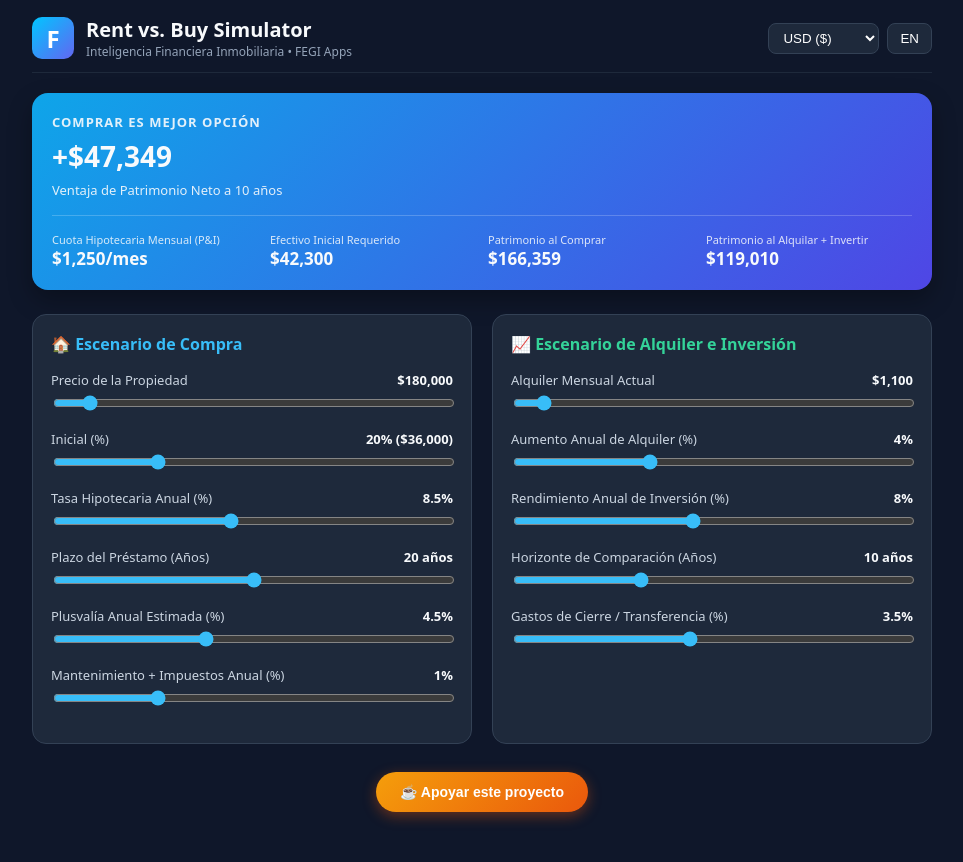
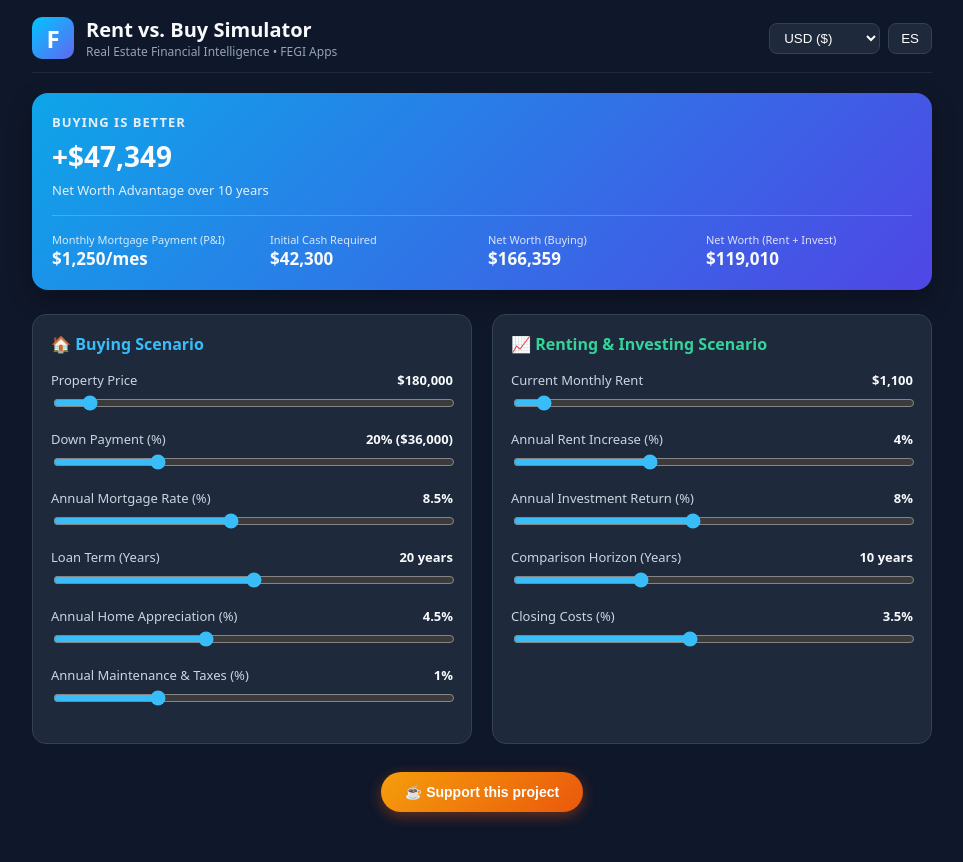
Before and after one commit to fegiapps/fegi-rent-vs-buy, a React (Vite) app: page / in a window 1280 px wide. Shown: the top 862 px of the page, without its empty margins (158-1121 px from the left). Built offline with nearby package versions, Linux system fonts and the light colour scheme.

Commit message:
Idioma Automatico

```diff
--- a/src/App.jsx
+++ b/src/App.jsx
@@ -2,7 +2,9 @@ import React, { useState, useMemo } from 'react';
 
 export default function App() {
   // Idioma y Moneda
-  const [lang, setLang] = useState('es');
+  const [lang, setLang] = useState(() =>
+  navigator.language && navigator.language.toLowerCase().startsWith('es') ? 'es' : 'en'
+);
   const [currency, setCurrency] = useState('USD');
   const [showTipModal, setShowTipModal] = useState(false);
 
```
